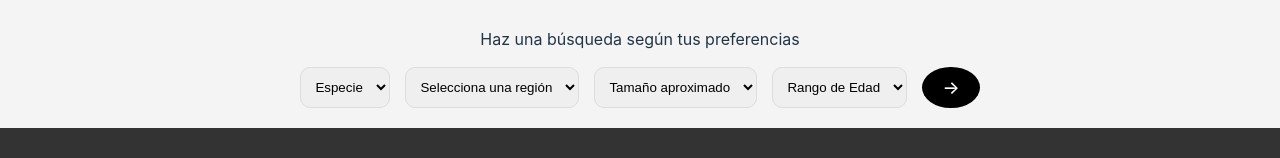
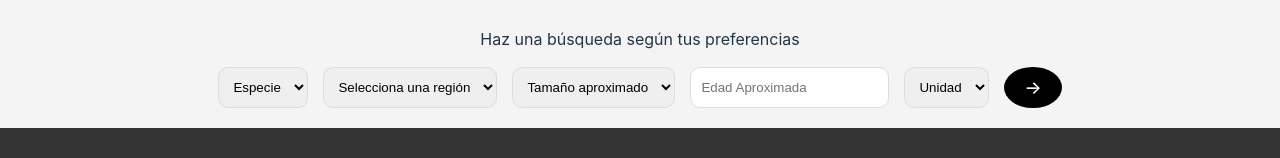
Before and after one commit to FlorenciaOnetto/Techengue, a React (Vite) app: page /inicio in a window 1280 px wide. Shown: the part 1159-1317 px from the top of the page. Built offline with nearby package versions, Linux system fonts and the light colour scheme.

Commit message:
filtro falla

```diff
--- a/src/PaginaInicio.jsx
+++ b/src/PaginaInicio.jsx
@@ -9,16 +9,27 @@ export default function PaginaInicio() {
     const [especie, setEspecie] = useState('');
     const [region, setRegion] = useState('');
     const [tamanoAproximado, setTamanoAproximado] = useState('');
-    const [edadRango, setEdadRango] = useState('');
+    const [edadAproximada, setEdadAproximada] = useState(''); // Valor numérico de la edad
+    const [edadUnidad, setEdadUnidad] = useState(''); // Meses o años
 
     const handleSearch = () => {
-        if (especie && region && tamanoAproximado && edadRango) {
-            console.log("Rango de Edad seleccionado:", edadRango);
-            navigate(`/resultados?especie=${especie}&region=${region}&tamano_aproximado=${tamanoAproximado}&edad_rango=${edadRango}`);
-        } else {
-            alert("Por favor, selecciona una opción en todos los campos de búsqueda.");
-        }
-    };
+      if (especie && region && tamanoAproximado && edadAproximada && edadUnidad) {
+          // Imprimir el estado de edadUnidad para depuración
+          console.log("Estado de edadUnidad:", edadUnidad);
+
+          // Construir la URL de búsqueda
+          const searchURL = `/resultados?especie=${especie}&region=${region}&tamano_aproximado=${tamanoAproximado}&edad_aproximada=${edadAproximada}&edad_unidad=${edadUnidad}`;
+
+          // Imprimir la URL generada para verificar que todos los parámetros están presentes
+          console.log("URL de consulta generada:", searchURL);
+
+          // Redirigir a la URL de resultados
+          navigate(searchURL);
+      } else {
+          alert("Por favor, selecciona una opción en todos los campos de búsqueda.");
+      }
+  };
+
 
     return (
         <div>
@@ -58,12 +69,17 @@ export default function PaginaInicio() {
                         <option value="Mediano">Mediano</option>
                         <option value="Grande">Grande</option>
                     </select>
-                    <select style={styles.input} value={edadRango} onChange={(e) => setEdadRango(e.target.value)}>
-                        <option value="">Rango de Edad</option>
-                        <option value="0-12">0-12 meses</option>
-                        <option value="1-3">1-3 años</option>
-                        <option value="3-7">3-7 años</option>
-                        <option value="7+">7+ años</option>
+                    <input
+                        type="number"
+                        placeholder="Edad Aproximada"
+                        value={edadAproximada}
+                        onChange={(e) => setEdadAproximada(e.target.value)}
+                        style={styles.input}
+                    />
+                    <select style={styles.input} value={edadUnidad} onChange={(e) => setEdadUnidad(e.target.value)}>
+                        <option value="">Unidad</option>
+                        <option value="meses">Meses</option>
+                        <option value="años">Años</option>
                     </select>
                     <button style={styles.searchBtn} onClick={handleSearch}>→</button>
                 </div>
```
